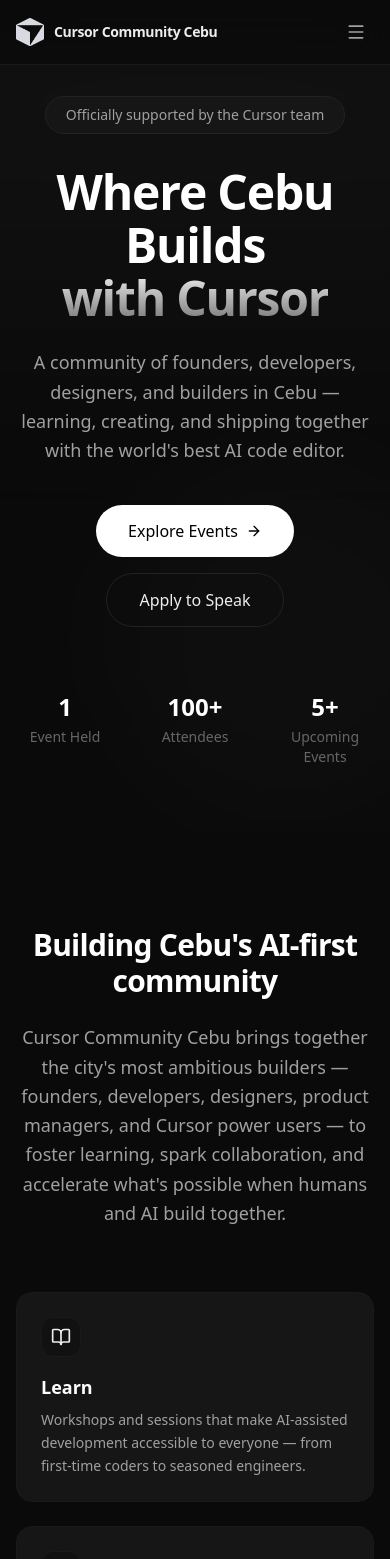
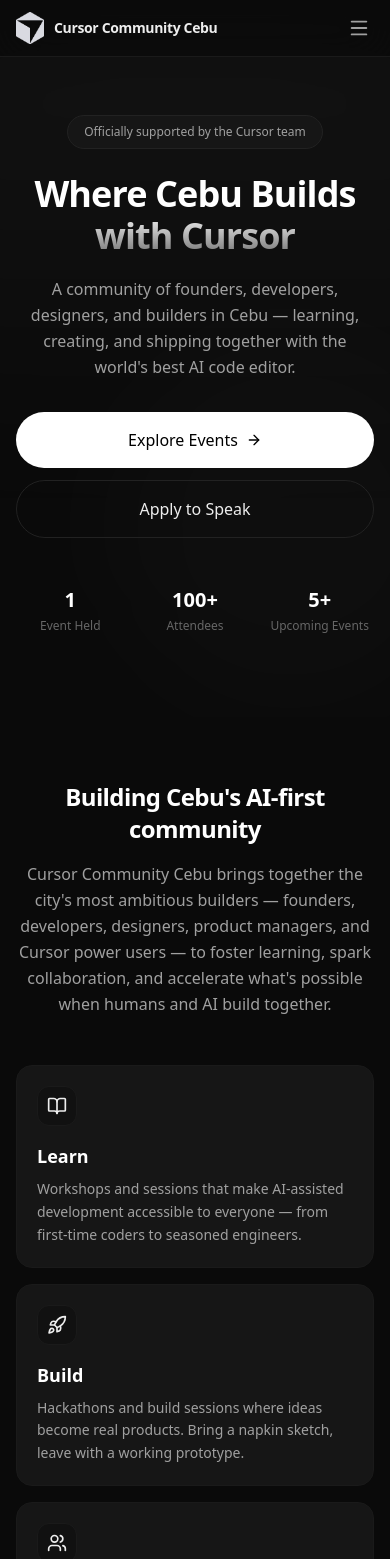
Before and after one commit to danteocualesjr/cursor-cebu3, a Next.js app: page / in a window 390 px wide. Shown: the top 1559 px of the page. Built offline with nearby package versions, Linux system fonts and the light colour scheme.

Commit message:
optimized for mobile

```diff
--- a/src/app/globals.css
+++ b/src/app/globals.css
@@ -23,12 +23,27 @@
 
 html {
   scroll-behavior: smooth;
+  -webkit-text-size-adjust: 100%;
 }
 
 body {
   background-color: #0A0A0A;
   color: #EDEDED;
   font-family: var(--font-sans), system-ui, -apple-system, sans-serif;
+  overflow-x: hidden;
+}
+
+/* Prevent horizontal overflow on mobile */
+img, video, iframe {
+  max-width: 100%;
+  height: auto;
+}
+
+/* Improve touch responsiveness - reduce tap delay */
+@media (pointer: coarse) {
+  button, a, input, select, textarea {
+    touch-action: manipulation;
+  }
 }
 
 /* Event type badges (dark theme) */
--- a/src/components/Footer.tsx
+++ b/src/components/Footer.tsx
@@ -4,8 +4,8 @@
 export default function Footer() {
   return (
     <footer className="bg-bg border-t border-border-light">
-      <div className="max-w-7xl mx-auto px-4 sm:px-6 lg:px-8 py-16">
-        <div className="grid grid-cols-1 md:grid-cols-4 gap-12">
+      <div className="max-w-7xl mx-auto px-4 sm:px-6 lg:px-8 py-12 sm:py-16">
+        <div className="grid grid-cols-1 md:grid-cols-4 gap-10 sm:gap-12">
           {/* Brand */}
           <div className="md:col-span-2">
             <div className="flex items-center gap-2.5 mb-4">
@@ -101,7 +101,7 @@
         </div>
 
         {/* Bottom Bar */}
-        <div className="mt-12 pt-8 border-t border-border-light flex flex-col sm:flex-row items-center justify-between gap-4">
+        <div className="mt-10 sm:mt-12 pt-6 sm:pt-8 border-t border-border-light flex flex-col sm:flex-row items-center justify-between gap-4 text-center sm:text-left">
           <p className="text-sm text-text-muted">
             &copy; {new Date().getFullYear()} Cursor Community Cebu. All rights
             reserved.
--- a/src/components/Hero.tsx
+++ b/src/components/Hero.tsx
@@ -2,39 +2,39 @@
 
 export default function Hero() {
   return (
-    <section className="relative min-h-[90vh] flex items-center justify-center overflow-hidden">
+    <section className="relative min-h-[85vh] sm:min-h-[90vh] flex items-center justify-center overflow-hidden">
       {/* Background effects */}
       <div className="absolute inset-0 bg-bg" />
       <div className="absolute top-0 left-1/2 -translate-x-1/2 w-[800px] h-[500px] bg-gradient-to-b from-white/[0.04] to-transparent rounded-full blur-3xl" />
       <div className="absolute bottom-0 left-1/4 w-96 h-96 bg-white/[0.02] rounded-full blur-3xl" />
 
-      <div className="relative z-10 max-w-5xl mx-auto px-4 sm:px-6 lg:px-8 text-center pt-24 pb-16">
+      <div className="relative z-10 max-w-5xl mx-auto px-4 sm:px-6 lg:px-8 text-center pt-20 pb-12 sm:pt-24 sm:pb-16">
         {/* Badge */}
-        <div className="inline-flex items-center px-5 py-2 bg-bg-card border border-border rounded-full mb-8 animate-fade-in-up">
-          <span className="text-sm text-text-secondary font-medium">
+        <div className="inline-flex items-center px-4 py-2 sm:px-5 bg-bg-card border border-border rounded-full mb-6 sm:mb-8 animate-fade-in-up">
+          <span className="text-xs sm:text-sm text-text-secondary font-medium">
             Officially supported by the Cursor team
           </span>
         </div>
 
         {/* Headline */}
-        <h1 className="text-5xl sm:text-6xl lg:text-7xl font-bold tracking-tight leading-[1.1] mb-6 animate-fade-in-up">
+        <h1 className="text-4xl sm:text-6xl lg:text-7xl font-bold tracking-tight leading-[1.15] mb-5 sm:mb-6 animate-fade-in-up">
           <span className="text-white">Where Cebu Builds</span>
           <br />
           <span className="gradient-text">with Cursor</span>
         </h1>
 
         {/* Subtitle */}
-        <p className="text-lg sm:text-xl text-text-secondary max-w-2xl mx-auto mb-10 leading-relaxed animate-fade-in-up">
+        <p className="text-base sm:text-lg lg:text-xl text-text-secondary max-w-2xl mx-auto mb-8 sm:mb-10 leading-relaxed animate-fade-in-up px-1">
           A community of founders, developers, designers, and builders in Cebu
           — learning, creating, and shipping together with the world&apos;s best
           AI code editor.
         </p>
 
         {/* CTAs */}
-        <div className="flex flex-col sm:flex-row items-center justify-center gap-4 animate-fade-in-up">
+        <div className="flex flex-col sm:flex-row items-stretch sm:items-center justify-center gap-3 sm:gap-4 animate-fade-in-up">
           <a
             href="#events"
-            className="group flex items-center gap-2 px-8 py-3.5 bg-white text-black font-medium rounded-full hover:bg-white/90 transition-all hover:gap-3"
+            className="group flex items-center justify-center gap-2 px-8 py-4 sm:py-3.5 min-h-[48px] bg-white text-black font-medium rounded-full hover:bg-white/90 transition-all hover:gap-3 active:bg-white/80"
           >
             Explore Events
             <ArrowRight
@@ -44,25 +44,25 @@
           </a>
           <a
             href="#get-involved"
-            className="flex items-center gap-2 px-8 py-3.5 bg-transparent border border-border text-text font-medium rounded-full hover:bg-bg-card hover:border-border-hover transition-colors"
+            className="flex items-center justify-center gap-2 px-8 py-4 sm:py-3.5 min-h-[48px] bg-transparent border border-border text-text font-medium rounded-full hover:bg-bg-card hover:border-border-hover transition-colors active:bg-bg-card"
           >
             Apply to Speak
           </a>
         </div>
 
         {/* Stats */}
-        <div className="mt-16 grid grid-cols-3 gap-8 max-w-md mx-auto animate-fade-in-up">
+        <div className="mt-12 sm:mt-16 grid grid-cols-3 gap-4 sm:gap-8 max-w-md mx-auto animate-fade-in-up">
           <div>
-            <div className="text-2xl sm:text-3xl font-bold text-white">1</div>
-            <div className="text-sm text-text-muted mt-1">Event Held</div>
+            <div className="text-xl sm:text-2xl lg:text-3xl font-bold text-white">1</div>
+            <div className="text-xs sm:text-sm text-text-muted mt-1">Event Held</div>
           </div>
           <div>
-            <div className="text-2xl sm:text-3xl font-bold text-white">100+</div>
-            <div className="text-sm text-text-muted mt-1">Attendees</div>
+            <div className="text-xl sm:text-2xl lg:text-3xl font-bold text-white">100+</div>
+            <div className="text-xs sm:text-sm text-text-muted mt-1">Attendees</div>
           </div>
           <div>
-            <div className="text-2xl sm:text-3xl font-bold text-white">5+</div>
-            <div className="text-sm text-text-muted mt-1">Upcoming Events</div>
+            <div className="text-xl sm:text-2xl lg:text-3xl font-bold text-white">5+</div>
+            <div className="text-xs sm:text-sm text-text-muted mt-1">Upcoming Events</div>
           </div>
         </div>
       </div>
--- a/src/components/Mission.tsx
+++ b/src/components/Mission.tsx
@@ -29,14 +29,14 @@
 
 export default function Mission() {
   return (
-    <section id="about" className="py-24 sm:py-32 bg-bg">
+    <section id="about" className="py-16 sm:py-24 lg:py-32 bg-bg">
       <div className="max-w-7xl mx-auto px-4 sm:px-6 lg:px-8">
         {/* Section Header */}
-        <div className="max-w-3xl mx-auto text-center mb-16">
-          <h2 className="text-3xl sm:text-4xl font-bold text-white tracking-tight mb-6">
+        <div className="max-w-3xl mx-auto text-center mb-12 sm:mb-16">
+          <h2 className="text-2xl sm:text-3xl lg:text-4xl font-bold text-white tracking-tight mb-4 sm:mb-6">
             Building Cebu&apos;s AI-first community
           </h2>
-          <p className="text-lg text-text-secondary leading-relaxed">
+          <p className="text-base sm:text-lg text-text-secondary leading-relaxed">
             Cursor Community Cebu brings together the city&apos;s most ambitious
             builders — founders, developers, designers, product managers, and
             Cursor power users — to foster learning, spark collaboration, and
@@ -45,13 +45,13 @@
         </div>
 
         {/* Pillars */}
-        <div className="grid grid-cols-1 sm:grid-cols-2 lg:grid-cols-4 gap-6 stagger-children">
+        <div className="grid grid-cols-1 sm:grid-cols-2 lg:grid-cols-4 gap-4 sm:gap-6 stagger-children">
           {pillars.map((pillar) => {
             const Icon = pillar.icon;
             return (
               <div
                 key={pillar.title}
-                className="group p-6 bg-bg-card rounded-2xl border border-border-light hover:border-border-hover hover:bg-bg-card-hover transition-all"
+                className="group p-5 sm:p-6 bg-bg-card rounded-2xl border border-border-light hover:border-border-hover hover:bg-bg-card-hover transition-all"
               >
                 <div className="w-10 h-10 bg-bg-elevated rounded-xl flex items-center justify-center mb-4 border border-border-light group-hover:bg-white group-hover:text-black transition-colors">
                   <Icon size={20} />
@@ -68,7 +68,7 @@
         </div>
 
         {/* Cursor Support Callout */}
-        <div className="mt-16 p-8 bg-bg-card rounded-2xl border border-border-light text-center glow">
+        <div className="mt-12 sm:mt-16 p-6 sm:p-8 bg-bg-card rounded-2xl border border-border-light text-center glow">
           <p className="text-text-muted text-sm uppercase tracking-wider font-medium mb-4">
             Officially Supported By
           </p>
--- a/src/components/Navbar.tsx
+++ b/src/components/Navbar.tsx
@@ -10,7 +10,7 @@
   return (
     <nav className="fixed top-0 left-0 right-0 z-50 bg-bg/80 backdrop-blur-xl border-b border-border-light">
       <div className="max-w-7xl mx-auto px-4 sm:px-6 lg:px-8">
-        <div className="flex items-center justify-between h-16">
+        <div className="flex items-center justify-between h-14 sm:h-16 min-h-[56px]">
           {/* Logo */}
           <a href="#" className="flex items-center gap-2.5 group">
             <img
@@ -55,45 +55,46 @@
             </a>
           </div>
 
-          {/* Mobile Menu Button */}
+          {/* Mobile Menu Button - 44px min touch target */}
           <button
             onClick={() => setIsOpen(!isOpen)}
-            className="md:hidden p-2 text-text-secondary hover:text-text transition-colors"
+            className="md:hidden p-3 -m-2 text-text-secondary hover:text-text transition-colors min-w-[44px] min-h-[44px] flex items-center justify-center"
             aria-label={isOpen ? "Close menu" : "Open menu"}
+            aria-expanded={isOpen}
           >
-            {isOpen ? <X size={20} /> : <Menu size={20} />}
+            {isOpen ? <X size={22} /> : <Menu size={22} />}
           </button>
         </div>
       </div>
 
       {/* Mobile Menu */}
       {isOpen && (
-        <div className="md:hidden bg-bg/95 backdrop-blur-xl border-b border-border-light">
+        <div className="md:hidden bg-bg/98 backdrop-blur-xl border-b border-border-light max-h-[calc(100vh-56px)] overflow-y-auto overscroll-contain">
           <div className="px-4 py-4 space-y-1">
             {NAV_LINKS.map((link) => (
               <a
                 key={link.href}
                 href={link.href}
                 onClick={() => setIsOpen(false)}
-                className="block px-3 py-2.5 text-sm text-text-secondary hover:text-text hover:bg-bg-card rounded-lg transition-colors"
+                className="block px-4 py-3.5 min-h-[48px] flex items-center text-base text-text-secondary hover:text-text hover:bg-bg-card rounded-xl transition-colors active:bg-bg-card"
               >
                 {link.label}
               </a>
             ))}
-            <div className="pt-3 border-t border-border-light mt-3">
+            <div className="pt-4 border-t border-border-light mt-4 space-y-2">
               <a
                 href={SOCIAL_LINKS.cursor}
                 target="_blank"
                 rel="noopener noreferrer"
-                className="flex items-center gap-1 px-3 py-2.5 text-sm text-text-muted hover:text-text-secondary transition-colors"
+                className="flex items-center gap-2 px-4 py-3.5 min-h-[48px] text-base text-text-muted hover:text-text-secondary hover:bg-bg-card rounded-xl transition-colors"
               >
                 Cursor.com
-                <ExternalLink size={12} />
+                <ExternalLink size={14} />
               </a>
               <a
                 href="#get-involved"
                 onClick={() => setIsOpen(false)}
-                className="block mt-2 px-4 py-2.5 bg-white text-black text-sm font-medium rounded-full text-center hover:bg-white/90 transition-colors"
+                className="flex items-center justify-center min-h-[48px] px-4 py-3.5 bg-white text-black text-base font-medium rounded-full hover:bg-white/90 transition-colors active:bg-white/80"
               >
                 Join the Community
               </a>
```
Also changed, not shown: src/app/layout.tsx (+7 -1 lines), src/components/Contact.tsx (+13 -13 lines), src/components/Events.tsx (+10 -10 lines), src/components/Gallery.tsx (+10 -9 lines), src/components/GetInvolved.tsx (+10 -10 lines), src/components/Speakers.tsx (+16 -16 lines).
